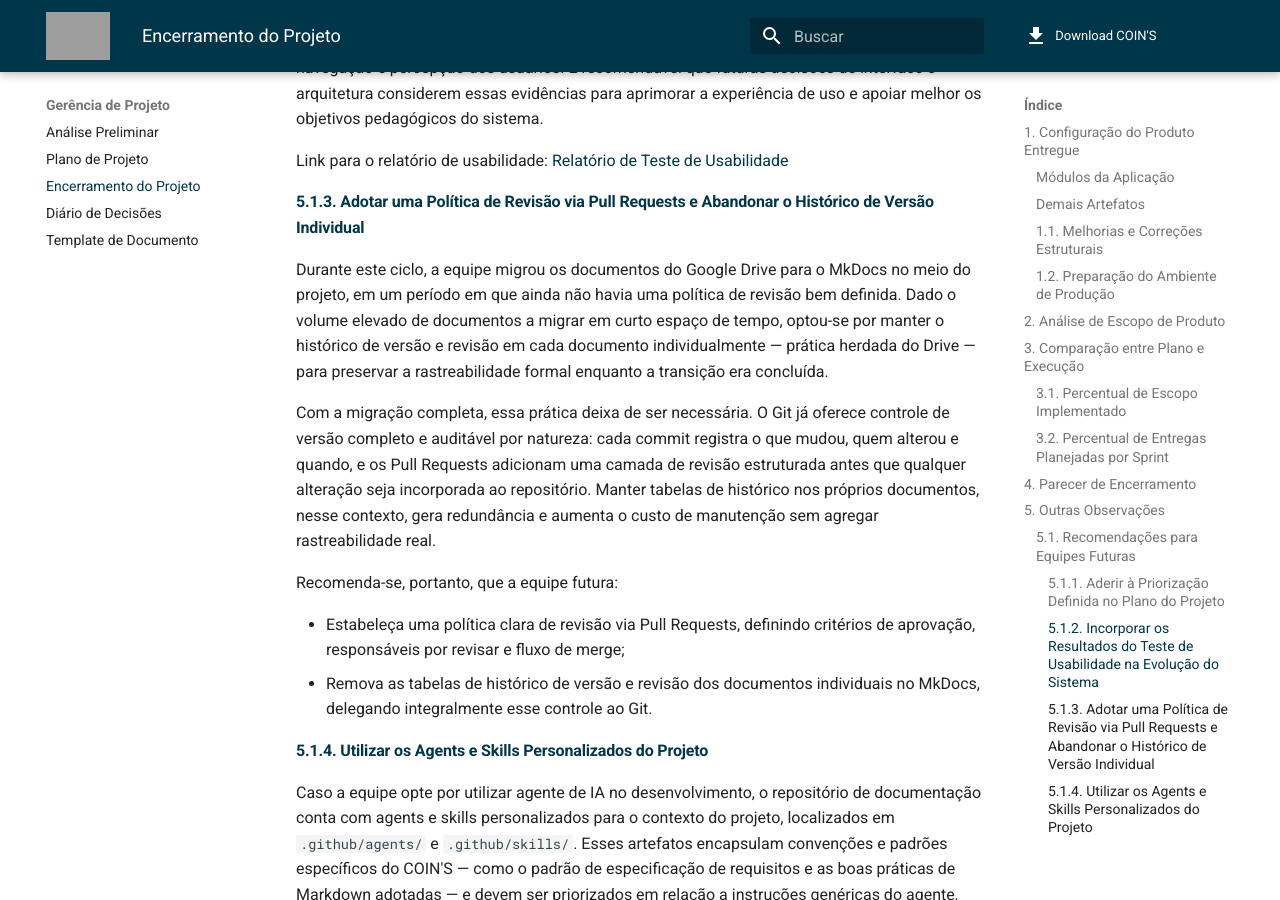
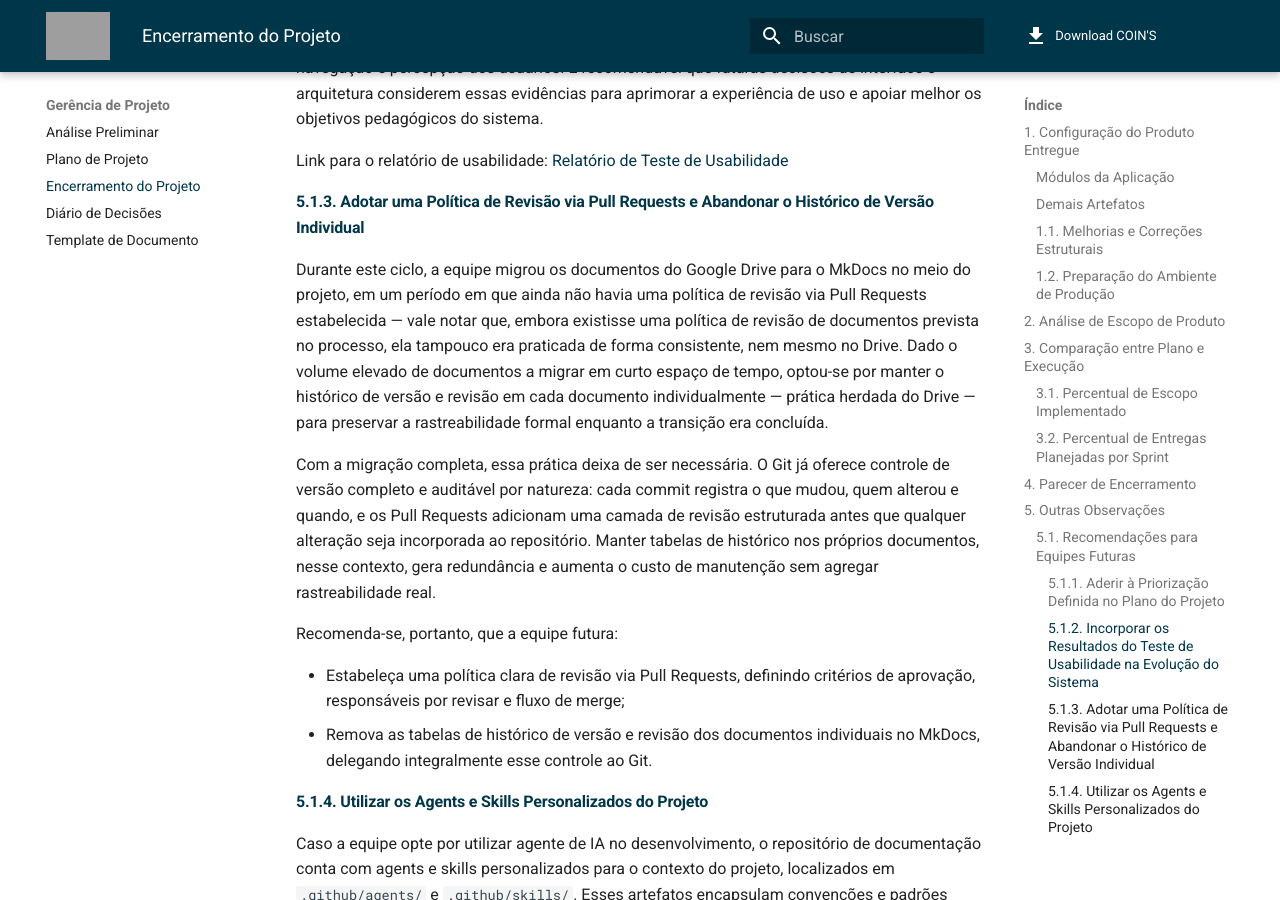
Before and after one commit to NES-Contabilidade-Integrada/doc-coins2026.1, an MkDocs documentation site: the page built from docs/gerencia-projeto/encerramento-do-projeto.md, in a window 1280 px wide and 900 px high, scrolled down 5326 px. Built offline with MkDocs 1.6.1 and Material for MkDocs 9.7.7, drawn with Linux system fonts in a browser that asks for light colours; grey boxes are pictures that could not be loaded.

Commit message:
docs(encerramento): esclarece ausência de política de revisão via PR
Co-Authored-By: Claude Sonnet 4.6 <noreply@anthropic.com>

```diff
--- a/docs/gerencia-projeto/encerramento-do-projeto.md
+++ b/docs/gerencia-projeto/encerramento-do-projeto.md
@@ -145,7 +145,7 @@ Link para o relatório de usabilidade: [Relatório de Teste de Usabilidade](../i
 
 #### 5.1.3. Adotar uma Política de Revisão via Pull Requests e Abandonar o Histórico de Versão Individual
 
-Durante este ciclo, a equipe migrou os documentos do Google Drive para o MkDocs no meio do projeto, em um período em que ainda não havia uma política de revisão bem definida. Dado o volume elevado de documentos a migrar em curto espaço de tempo, optou-se por manter o histórico de versão e revisão em cada documento individualmente — prática herdada do Drive — para preservar a rastreabilidade formal enquanto a transição era concluída.
+Durante este ciclo, a equipe migrou os documentos do Google Drive para o MkDocs no meio do projeto, em um período em que ainda não havia uma política de revisão via Pull Requests estabelecida — vale notar que, embora existisse uma política de revisão de documentos prevista no processo, ela tampouco era praticada de forma consistente, nem mesmo no Drive. Dado o volume elevado de documentos a migrar em curto espaço de tempo, optou-se por manter o histórico de versão e revisão em cada documento individualmente — prática herdada do Drive — para preservar a rastreabilidade formal enquanto a transição era concluída.
 
 Com a migração completa, essa prática deixa de ser necessária. O Git já oferece controle de versão completo e auditável por natureza: cada commit registra o que mudou, quem alterou e quando, e os Pull Requests adicionam uma camada de revisão estruturada antes que qualquer alteração seja incorporada ao repositório. Manter tabelas de histórico nos próprios documentos, nesse contexto, gera redundância e aumenta o custo de manutenção sem agregar rastreabilidade real.
 
```
